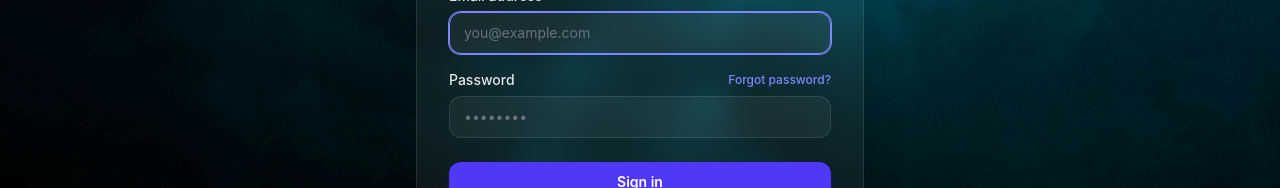
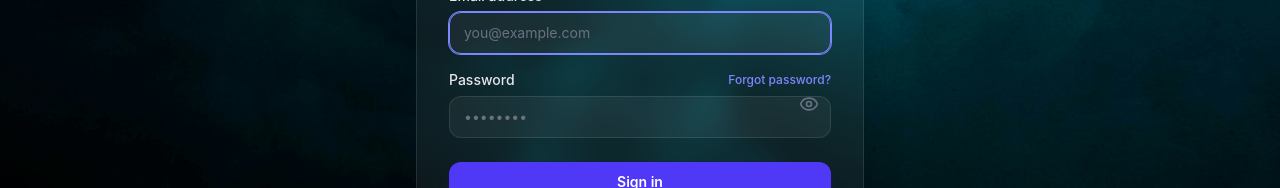
Before and after one commit to payas04/SkillMatch-AI, a React (Vite) app in the folder Frontend/: page /login in a window 1280 px wide. Shown: the part 282-470 px from the top of the page. Built offline with nearby package versions, Linux system fonts and the light colour scheme; no server answers.

Commit message:
Adding show password button

```diff
--- a/Frontend/package.json
+++ b/Frontend/package.json
@@ -13,6 +13,7 @@
     "@hookform/resolvers": "^5.9.1",
     "@tailwindcss/vite": "^4.3.3",
     "axios": "^1.19.0",
+    "lucide-react": "^1.47.0",
     "react": "^19.2.8",
     "react-circular-progressbar": "^2.2.0",
     "react-dom": "^19.2.8",
--- a/Frontend/src/pages/LoginPage.jsx
+++ b/Frontend/src/pages/LoginPage.jsx
@@ -4,13 +4,14 @@ import { useForm } from "react-hook-form";
 import { zodResolver } from "@hookform/resolvers/zod";
 import { loginSchema } from "../zod/loginSchema";
 import useAuthStore from "../store/authStore";
+import { Eye, EyeOff } from "lucide-react";
 
 const LoginPage = () => {
   const navigate = useNavigate();
   const [searchParams] = useSearchParams();
   const loginUser = useAuthStore((state) => state.login);
   const [apiError, setApiError] = useState(null);
-
+  const [showPassword, setShowPassword] = useState(false);
   const {
     register,
     handleSubmit,
@@ -114,7 +115,7 @@ const LoginPage = () => {
           </div>
 
           {/* Password Input */}
-          <div>
+          <div className="relative">
             <div className="flex items-center justify-between mb-1.5">
               <label
                 htmlFor="password"
@@ -131,13 +132,22 @@ const LoginPage = () => {
             </div>
             <input
               {...register("password")}
+              type={showPassword ? "text" : "password"}
               id="password"
-              type="password"
+              name="password"
               autoComplete="current-password"
               placeholder="••••••••"
               onChange={() => apiError && setApiError(null)}
-              className="block w-full rounded-xl bg-white/5 border border-white/10 px-3.5 py-2.5 text-sm text-white placeholder:text-gray-500 outline-none transition focus:border-indigo-400 focus:ring-1 focus:ring-indigo-400"
+              className="block w-full pr-10  rounded-xl bg-white/5 border border-white/10 px-3.5 py-2.5 text-sm text-white placeholder:text-gray-500 outline-none transition focus:border-indigo-400 focus:ring-1 focus:ring-indigo-400"
             />
+            <button
+              type="button"
+              onClick={() => setShowPassword((prev) => !prev)}
+              className="absolute right-3 top-1/2 -translate-y-1/2 text-gray-500 hover:text-gray-700"
+              aria-label={showPassword ? "Hide password" : "Show password"}
+            >
+              {showPassword ? <EyeOff size={20} /> : <Eye size={20} />}
+            </button>
             {errors.password && (
               <p className="text-xs text-rose-400 mt-1.5">
                 {errors.password.message}
```
Also changed, not shown: 1 other file (tests, documents, lock files or other folders).
